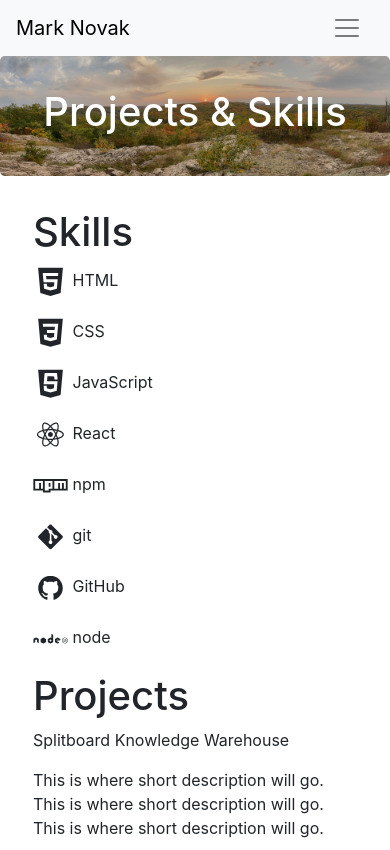
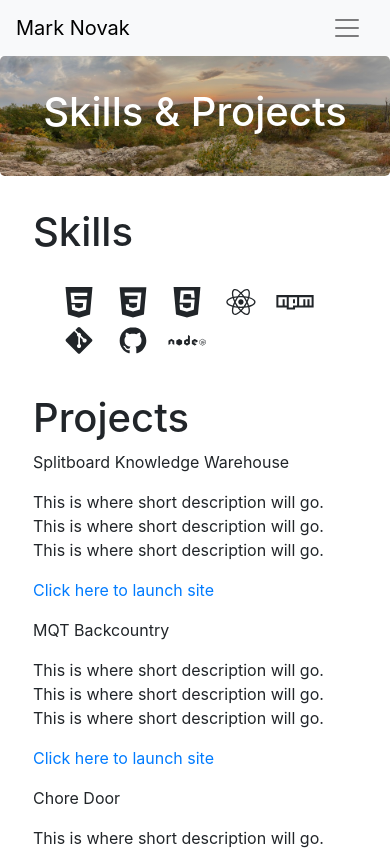
Before and after one commit to manovak24/manovak24.github.io, a React (Create React App) app: page /projects in a window 390 px wide. Shown: the top 850 px of the page. Built offline with nearby package versions, Linux system fonts and the light colour scheme.

Commit message:
updated skills and projects name in several locations. Created skill list css file. Worked on skills and projects styling for responsiveness.

```diff
--- a/src/App.js
+++ b/src/App.js
@@ -20,7 +20,7 @@ class App extends React.Component {
       headerLinks: [
         { title: 'Home', path: '/' },
         { title: 'About', path: '/about' },
-        { title: 'Projects', path: '/projects' },
+        { title: 'Skills & Projects', path: '/projects' },
         { title: 'Contact', path: '/contact' }
       ],
       home: {
@@ -28,7 +28,7 @@ class App extends React.Component {
         subTitle: 'Web Devloper based in the North Woods'
       },
       projects: {
-        title: 'Projects & Skills'
+        title: 'Skills & Projects'
       },
       about: {
         title: 'About Me'
@@ -54,7 +54,7 @@ class App extends React.Component {
               <Nav className="ml-auto">
                 <Link className="nav-link" to="/">Home</Link>
                 <Link className="nav-link" to="/about">About</Link>
-                <Link className="nav-link" to="/projects">Projects</Link>
+                <Link className="nav-link" to="/projects">Skills & Projects</Link>
                 <Link className="nav-link" to="/contact">Contact</Link>
               </Nav>
             </Navbar.Collapse>
--- /dev/null
+++ b/src/compontents/project-skill-list.css
@@ -0,0 +1,16 @@
+.skills-list p {
+    display: inline;
+    padding: .5rem;
+}
+
+@media screen and (max-width: 48rem) {
+    .skills-list {
+        display: flex;
+        flex-direction: row;
+        flex-wrap: wrap;
+        padding: 1.2rem;
+    }
+    .skill-title {
+        display: none !important;
+    }
+}
--- a/src/compontents/project-skill-list.js
+++ b/src/compontents/project-skill-list.js
@@ -1,6 +1,7 @@
 import React from 'react';
 import { Row, Col } from 'react-bootstrap';
 import { DiCss3, DiGit, DiGithubBadge, DiHtml5, DiJavascript, DiNodejs, DiNpm, DiReact } from 'react-icons/di';
+import './project-skill-list.css';
 
 class ProjectSkillList extends React.Component {
     constructor(props) {
@@ -36,49 +37,49 @@ class ProjectSkillList extends React.Component {
                 {
                     id: 1,
                     title: 'HTML',
-                    logo: <DiHtml5 size='35'  />,
+                    logo: <DiHtml5 size='38'  />,
                     alt: 'html'
                 },
                 {
                     id: 2,
                     title: 'CSS',
-                    logo: <DiCss3 size='35'  />,
+                    logo: <DiCss3 size='38'  />,
                     alt: 'css'
                 },
                 {
                     id: 3,
                     title: 'JavaScript',
-                    logo: <DiJavascript size='35'  />,
+                    logo: <DiJavascript size='38'  />,
                     alt: 'javascript'
                 },
                 {
                     id: 4,
                     title: 'React',
-                    logo: <DiReact size='35'  />,
+                    logo: <DiReact size='38'  />,
                     alt: 'react'
                 },
                 {
                     id: 5,
                     title: 'npm',
-                    logo: <DiNpm size='35' />,
+                    logo: <DiNpm size='38' />,
                     alt: 'npm'
                 },
                 {
                     id: 6,
                     title: 'git',
-                    logo: <DiGit size='35' />,
+                    logo: <DiGit size='38' />,
                     alt: 'git'
                 },
                 {
                     id: 7,
                     title: 'GitHub',
-                    logo: <DiGithubBadge size='35' />,
+                    logo: <DiGithubBadge size='38' />,
                     alt: 'GitHub'
                 },
                 {
                     id: 8,
                     title: 'node',
-                    logo: <DiNodejs size='35' />,
+                    logo: <DiNodejs size='38' />,
                     alt: 'node'
                 }
             ]
@@ -88,13 +89,14 @@ class ProjectSkillList extends React.Component {
     render() {
         return (
             <Row>
-                <Col xs={12} md={4} className="border-right pl-5 pr-5 d-flex">
-                    <div>
+                <Col xs={12} md={4} className="border-right pl-5 pr-5">
+                    <div className="skills-container">
                         <h1>Skills</h1>
-                        <ul>
+                        <ul className="skills-list">
                             {this.state.skills.map(skills => (
                                 <li key={skills.id}>
-                                    <p>{skills.logo} {skills.title}</p>
+                                    <p>{skills.logo}</p>
+                                    <p className="skill-title">{skills.title}</p>
                                 </li>
                             ))}
                         </ul>
--- a/src/pages/about-page.css
+++ b/src/pages/about-page.css
@@ -11,7 +11,7 @@
 }
 
 .button-link {
-    width: 12rem;
+    width: 14rem;
     border-radius: 1rem;
     padding: .65rem 2rem;
     background-color: rgba(0, 0, 0, 0.562);
--- a/src/pages/about-page.jsx
+++ b/src/pages/about-page.jsx
@@ -14,13 +14,13 @@ class AboutPage extends React.Component {
                     <Hero title={this.props.title} />
                 </div>
                 <div className="bio-container">
-                    <Link className="button-link" to={Resume} target="_blank" download>Click here to download a copy of my Resume</Link>
                     <p>Thank you for visiting my website! My name is Mark Novak. I am a web developer based in Marquette, Michigan. Originally from the suburbs of Chicago, I made the move to the Upper Peninsula in 2008 to attend Northern Michigan University where I studied Finance & Risk Management. In addition, I played on the DII ACHA hockey team for five years, being an academic all start for my final two years. After completing my undergraduate degree I was admitted as a graduate assistant to the Masters of Business Administration program at NMU.</p>
                     <p>Following my academic and hockey career, I began my professional development and found my way into the finance industry. Serving as a plan processor for Hantz Group, a personal financial advising firm, I learned many valuable financial skills. After time passed I found my current job as a contract analyst for RTI Surgical, a medical device company. The past three years have been an extremely rewarding experience, but something felt like it was missing from my career path. This is where the real story begins.</p>
                     <p>Exploring possible career paths, I came across web development. At first it started as a side project hobby. Coding on the weekends and slowly making steps forward. Eventually the snowball effect took control and soon became a sole focus in my life. I have been enrolled in the CodeCademy Full-Stack Web Development course for the past year. This is been a challenging, humbling and rewarding experience. I love to continuously learn and keep progressing forward.</p>
                 </div>
                 <div className="button-container">
-                    <Link className="button-link" to="/projects"><BsClipboardData size="25" /> Projects</Link>
+                    <Link className="button-link" to={Resume} target="_blank" download>Download Resume</Link>
+                    <Link className="button-link" to="/projects"><BsClipboardData size="25" /> Skills & Projects</Link>
                     <Link className="button-link" to="/contact"><BsChatDots size="25" /> Contact</Link>
                 </div>
             </div>
--- a/src/pages/home-page.jsx
+++ b/src/pages/home-page.jsx
@@ -28,7 +28,7 @@ class HomePage extends React.Component {
                             </div>
                             <div className="box">
                                 <Link className="box-anchor" to="/projects">
-                                    <p>Click to learn about my project and skills</p>
+                                    <p>Click to learn about my skills and projects</p>
                                     <BsClipboardData size="100" />
                                 </Link>
                             </div>
```
